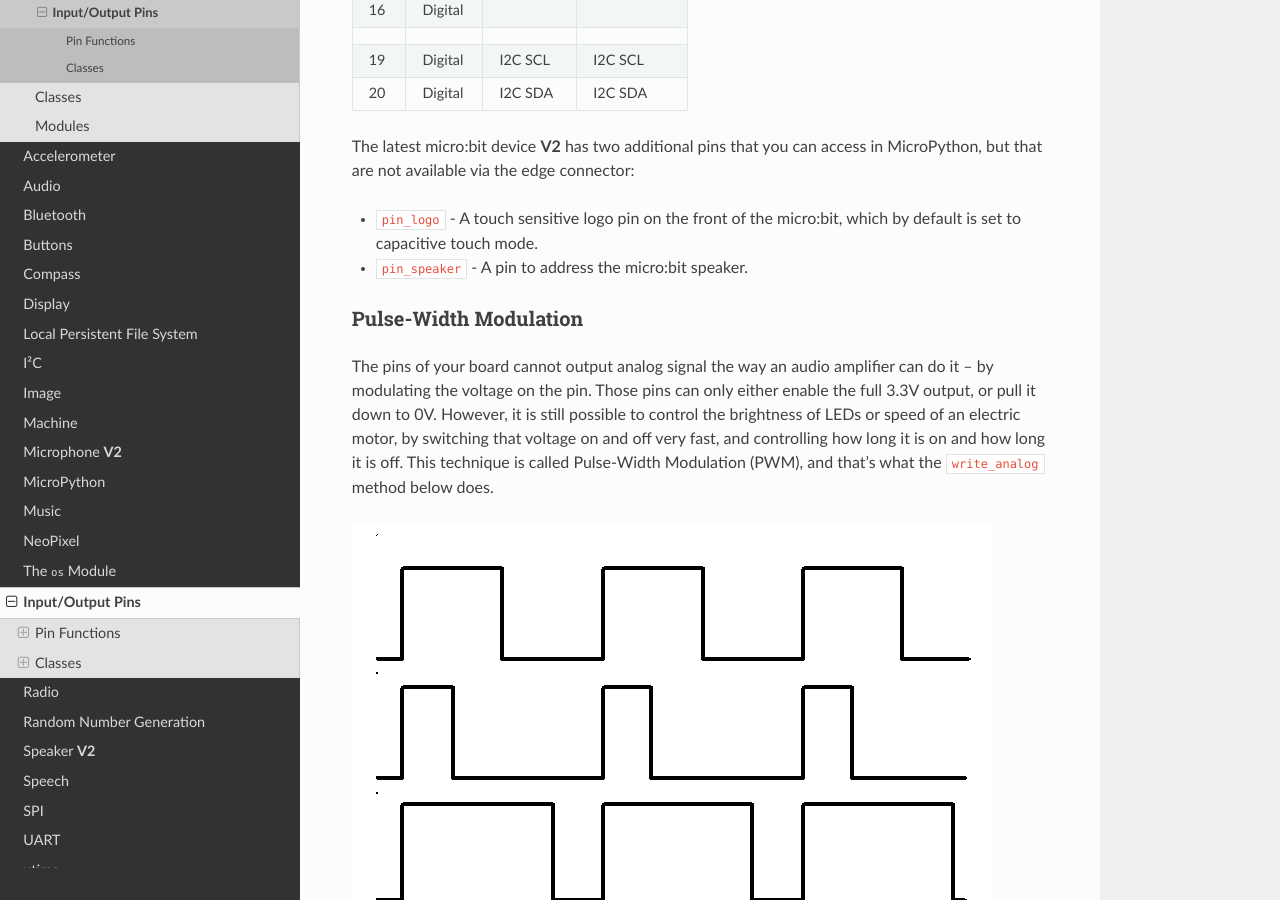
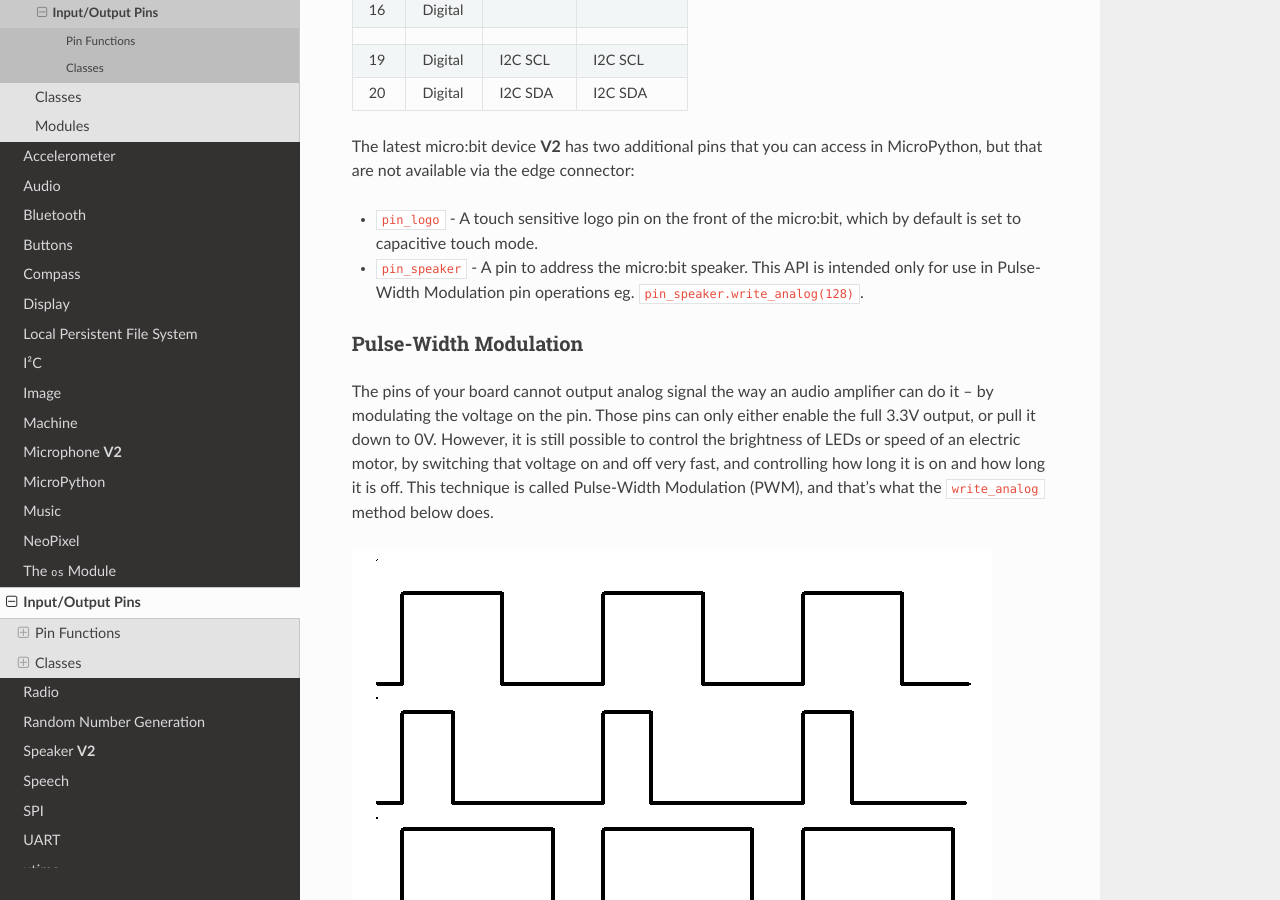
Before and after one commit to bbcmicrobit/micropython, a Sphinx documentation site: the page built from docs/pin.rst, in a window 1280 px wide and 900 px high, scrolled down 1257 px. Built offline with Sphinx 7.4.7 and the Read the Docs theme 2.0.0, drawn with Linux system fonts in a browser that asks for light colours; pages that are not in the unit, such as notebooks, are missing from menus.

Commit message:
update pin_speaker context

```diff
--- a/docs/pin.rst
+++ b/docs/pin.rst
@@ -79,7 +79,9 @@ in MicroPython, but that are not available via the edge connector:
 * ``pin_logo`` - A touch sensitive logo pin on the front of the micro:bit,
   which by default is set to capacitive touch mode.
 
-* ``pin_speaker`` - A pin to address the micro:bit speaker.
+* ``pin_speaker`` - A pin to address the micro:bit speaker. This API is
+  intended only for use in Pulse-Width Modulation pin operations eg.
+  ``pin_speaker.write_analog(128)``.
 
 
 Pulse-Width Modulation
```
